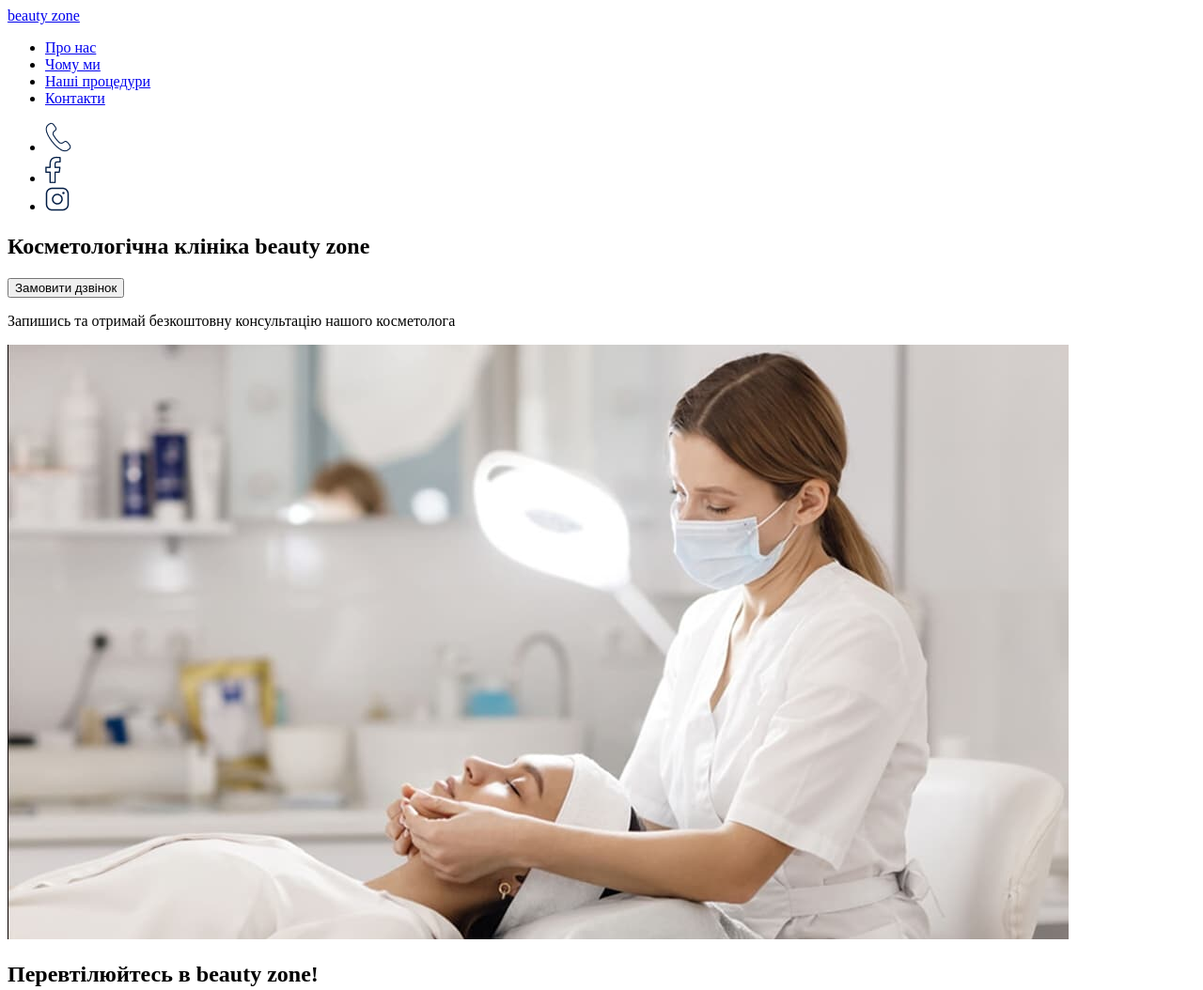
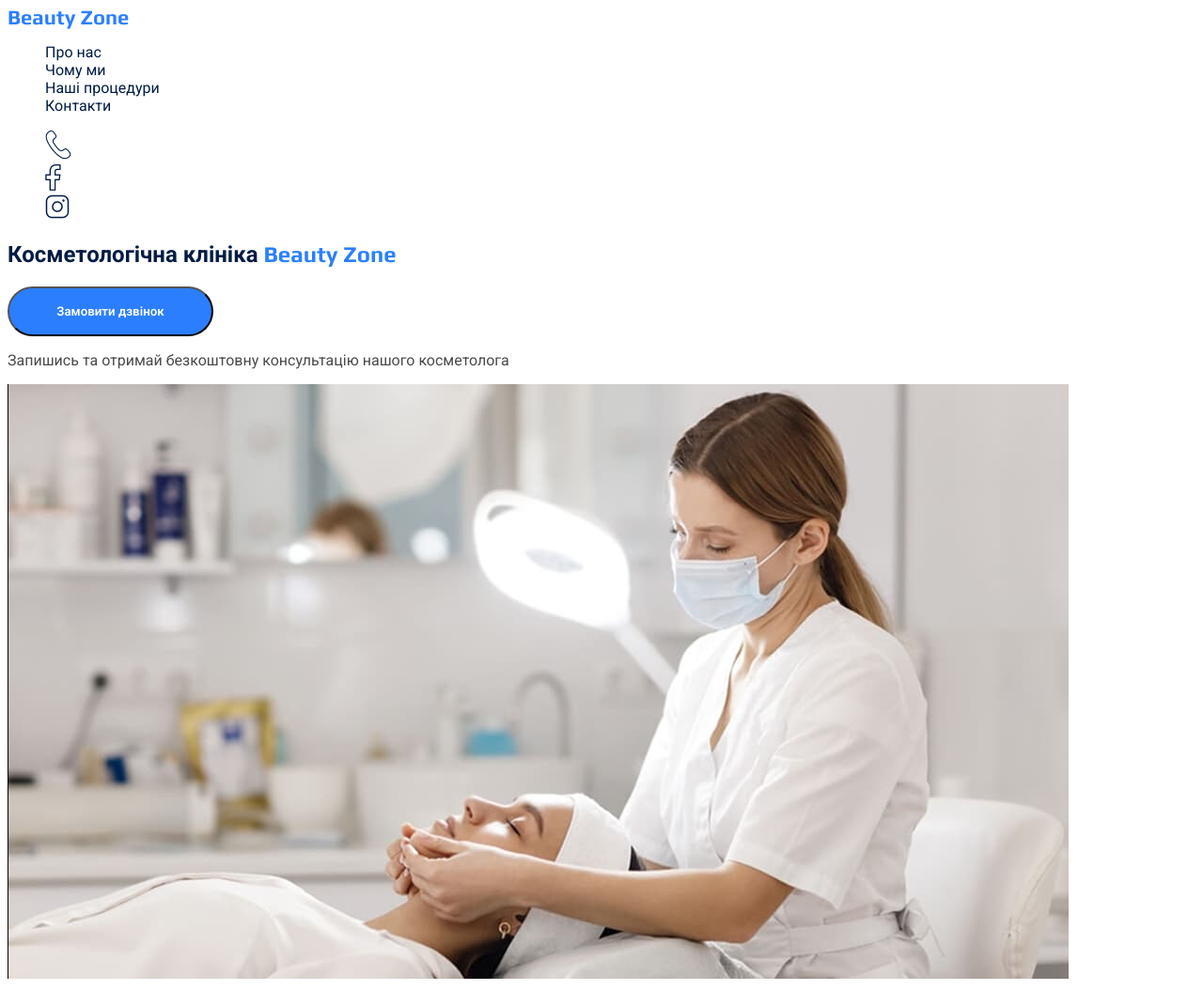
Before and after one commit to Taks1st337/genius-homework-1, a plain HTML site: page index.html in a window 1280 px wide. Shown: the top 1054 px of the page at 94% size. Drawn offline with Linux system fonts and the light colour scheme.

Commit message:
Корректировка кода, добавление шрифтов,  добавление файла css

```diff
--- a/index.html
+++ b/index.html
@@ -4,16 +4,33 @@
     <meta charset="UTF-8" />
     <meta name="viewport" content="width=device-width, initial-scale=1.0" />
     <title>Beauty Zone</title>
+    <!-- Fonts -->
+    <link rel="preconnect" href="https://fonts.googleapis.com" />
+    <link rel="preconnect" href="https://fonts.gstatic.com" crossorigin />
+    <link
+      href="https://fonts.googleapis.com/css2?family=Play:wght@400;700&family=Roboto:ital,wght@0,100..900;1,100..900&display=swap"
+      rel="stylesheet"
+    />
+    <!-- CSS -->
+    <link rel="stylesheet" href="styles.css" />
   </head>
-  <body>
+  <body class="body">
     <header>
       <div>
-        <a href="./"> beauty zone </a>
+        <a href="./" class="logotype"> beauty zone </a>
         <ul>
-          <li><a href="#information-section">Про нас</a></li>
-          <li><a href="#advantages-section">Чому ми</a></li>
-          <li><a href="#procedure-menu-section">Наші процедури</a></li>
-          <li><a href="#contact-section">Контакти</a></li>
+          <li>
+            <a class="header-menu" href="#information-section">Про нас</a>
+          </li>
+          <li>
+            <a class="header-menu" href="#advantages-section">Чому ми</a>
+          </li>
+          <li>
+            <a class="header-menu" href="#procedure-menu-section"
+              >Наші процедури</a
+            >
+          </li>
+          <li><a class="header-menu" href="#contact-section">Контакти</a></li>
         </ul>
       </div>
       <ul>
@@ -36,9 +53,13 @@
     </header>
     <main>
       <section>
-        <h1>Косметологічна клініка <span> beauty zone </span></h1>
-        <button type="button">Замовити дзвінок</button>
-        <p>Запишись та отримай безкоштовну консультацію нашого косметолога</p>
+        <h1 class="hero-title">
+          Косметологічна клініка <span> beauty zone </span>
+        </h1>
+        <button class="button" type="button">Замовити дзвінок</button>
+        <p class="button-description">
+          Запишись та отримай безкоштовну консультацію нашого косметолога
+        </p>
         <img
           src="./images/image1576.jpg"
           alt="Девушка в маске делает масаж лица спящей девушке"
@@ -91,31 +112,25 @@
         <h2>Наші <span>процедури</span></h2>
         <ul>
           <li>
-            <article>
             <img
               src="./images/image1580.jpg"
               alt="Лице дівчини, якій роблять маску"
             />
-              <h3>Маски для обличчя</h3>
-            </article>
+            <p>Маски для обличчя</p>
           </li>
           <li>
-            <article>
             <img
               src="./images/image1570.jpg"
               alt="Дівчіні вводять ін'єкцію в обличчя"
             />
-              <h3>Ін'єкції для обличчя</h3>
-            </article>
+            <p>Ін'єкції для обличчя</p>
           </li>
           <li>
-            <article>
             <img
               src="./images/image1574.jpg"
               alt="Дівчіні роблять чистку обличчя"
             />
-              <h3>Очищення обличчя</h3>
-            </article>
+            <p>Очищення обличчя</p>
           </li>
         </ul>
       </section>
@@ -134,20 +149,43 @@
         <!-- форма для запису -->
       </section>
     </main>
-    <footer>
+    <footer class="footer">
       <div>
-        <a href="./"> beauty zone </a>
+        <a class="logotype" href="./"> beauty zone </a>
         <ul>
-          <li><a href="#information-section">Про нас</a></li>
-          <li><a href="#advantages-section">Чому ми</a></li>
-          <li><a href="#procedure-menu-section">Наші процедури</a></li>
-          <li><a href="#contact-section">Контакти</a></li>
+          <li>
+            <a class="footer-link" href="#information-section">Про нас</a>
+          </li>
+          <li><a class="footer-link" href="#advantages-section">Чому ми</a></li>
+          <li>
+            <a class="footer-link" href="#procedure-menu-section"
+              >Наші процедури</a
+            >
+          </li>
+          <li><a class="footer-link" href="#contact-section">Контакти</a></li>
         </ul>
       </div>
       <address>
-        <a href="">+ 38 (096) 000 00 07</a>
-        <a href="">beautyzone@gmail.com</a>
-        <a href="">Україна, м. Київ, вул. Тараса Шевченка 5</a>
+        <ul>
+          <li>
+            <a class="footer-link" href="tel:380960000007"
+              >+ 38 (096) 000 00 07</a
+            >
+          </li>
+          <li>
+            <a class="footer-link" href="mailto:beautyzone@gmail.com"
+              >beautyzone@gmail.com</a
+            >
+          </li>
+          <li>
+            <a
+              class="footer-link"
+              href="https://maps.app.goo.gl/Nq4QA487vJh6ihqy7"
+              target="_blank"
+              >Україна, м. Київ, вул. Тараса Шевченка 5</a
+            >
+          </li>
+        </ul>
       </address>
       <ul>
         <li>
@@ -166,8 +204,8 @@
           /></a>
         </li>
       </ul>
-      <a href="">Політика конфіденційності</a>
-      <p>&#169;2022 Дані захищені</p>
+      <a class="footer-link" href="">Політика конфіденційності</a>
+      <p class="text-data-protected">&#169;2022 Дані захищені</p>
       <img
         src="./images/pexels-photo-8101532-PhotoRoom1.jpg"
         alt="Баночки з піпетками"
--- /dev/null
+++ b/styles.css
@@ -0,0 +1,129 @@
+:root {
+  /* Colors */
+  --primary-color-white: #ffffff;
+  --primary-color-blue: #2b7fff;
+  --primary-color-darkblue: #011c44;
+
+  --secondary--color-darkgrey: #4a4a4a;
+  --secondary-color-grey: #747272;
+  --secondary-color-darkblue: #011f4a;
+  --secondary-color-yellow: #ffd02b;
+  --secondary-color-black: #000000;
+  --secondary-color-white: #ffffff;
+  /* Fonts */
+  --font-family-heading: 'Play', sans-serif;
+  --font-family-text: 'Roboto', sans-serif;
+}
+
+/* General*/
+.body {
+  font-family: var(--font-family-text);
+  font-weight: 400;
+}
+
+ul {
+  list-style-type: none;
+}
+
+h2 {
+  color: var(--primary-color-darkblue);
+  font-family: var(--font-family-heading);
+  font-weight: 700;
+}
+
+h2 span {
+  color: var(--primary-color-blue);
+}
+
+p {
+  color: var(--primary-color-darkblue);
+}
+
+/* Logotype */
+.logotype {
+  font-family: var(--font-family-heading);
+  font-weight: 700;
+  font-size: 22px;
+  line-height: 95%;
+  text-transform: capitalize;
+  color: var(--primary-color-blue);
+  text-decoration: none;
+}
+
+/* Hero title */
+.hero-title {
+  color: var(--primary-color-darkblue);
+}
+
+.hero-title span {
+  color: var(--primary-color-blue);
+  font-family: var(--font-family-heading);
+  font-weight: 700;
+  text-transform: capitalize;
+}
+
+/* Button */
+.button {
+  color: var(--primary-color-white);
+  background-color: var(--primary-color-blue);
+  border-radius: 32px;
+  padding: 16px 32px;
+  width: 219px;
+  height: 53px;
+  cursor: pointer;
+  font-family: var(--font-family-text);
+  font-weight: 600;
+}
+
+.button:hover {
+  color: var(--primary-color-darkblue);
+  background-color: transparent;
+  border: 2px solid var(--primary-color-blue);
+  border-radius: 32px;
+  padding: 16px 32px;
+  width: 219px;
+  height: 53px;
+}
+
+.button-description {
+  color: var(--secondary--color-darkgrey);
+}
+
+/* Section */
+#information-section p span {
+  text-transform: capitalize;
+  font-weight: 600;
+}
+
+#information-section h2 span {
+  text-transform: capitalize;
+}
+
+#advantages-section p {
+  color: var(--secondary-color-black);
+}
+
+/* Link */
+.header-menu {
+  color: var(--primary-color-darkblue);
+  text-decoration: none;
+}
+
+.header-menu:hover {
+  color: var(--primary-color-blue);
+  font-weight: 700;
+}
+
+.footer {
+  background-color: var(--primary-color-darkblue);
+}
+
+.footer-link {
+  font-style: normal;
+  color: var(--secondary-color-white);
+  text-decoration: none;
+}
+
+.text-data-protected {
+  color: var(--secondary-color-grey);
+}
```
Lines whose indentation alone changed are shown as unchanged.
